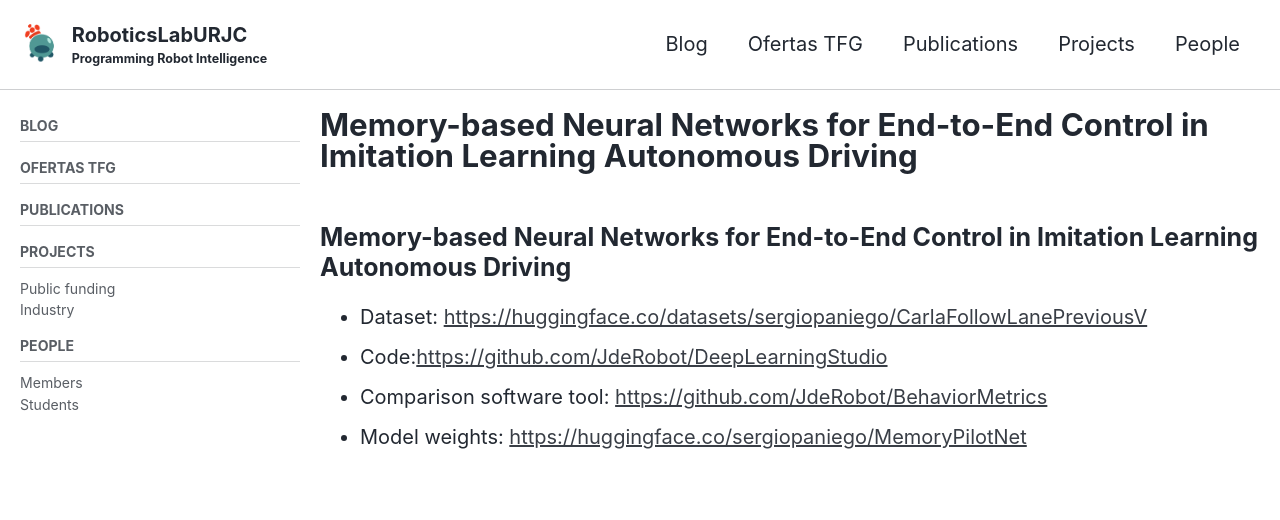
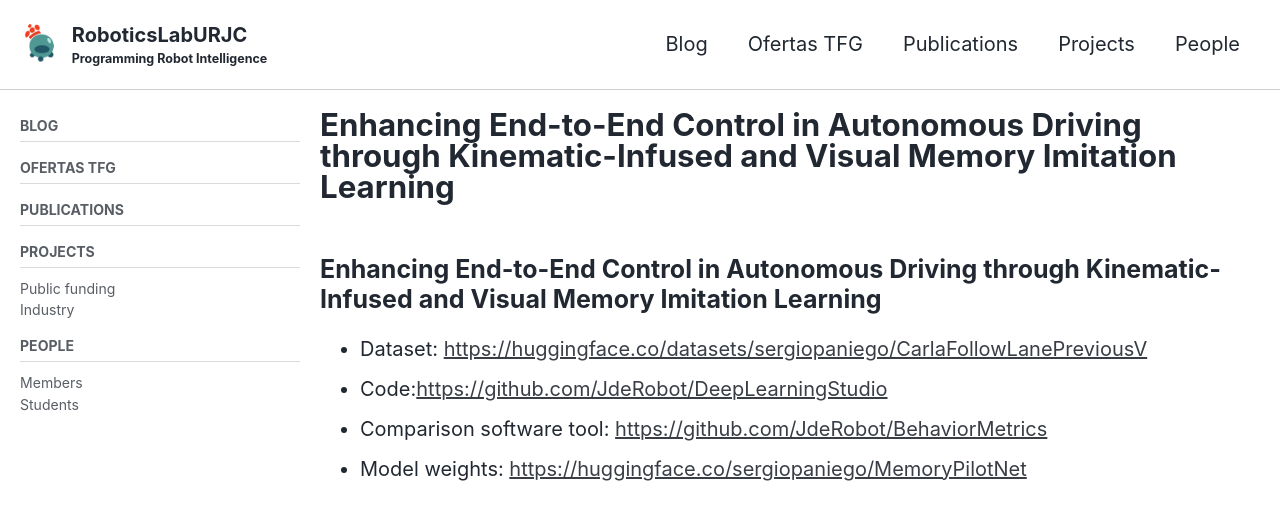
Before and after one commit to RoboticsLabURJC/RoboticsLabURJC.github.io, a Jekyll site: the page built from _pages/publications/2024/enhancing_end_to_end_control_in_autonomous_driving_through_kinematic_infused_and_visual_memory_imitation_learning.md, in a window 1280 px wide and 900 px high. Shown: the top 520 px of the window. Built offline with Jekyll 4.4.1, drawn with Linux system fonts in a browser that asks for light colours; cached includes are drawn as plain includes; nearby versions of some CDN libraries.

Commit message:
Updated visual memory and kinematic input paper page

```diff
--- a/_pages/publications/2023/memory_base_neural_networks_for_end_to_end_control_in_imitation_learning_autonomous_driving.md
+++ b/_pages/publications/2024/enhancing_end_to_end_control_in_autonomous_driving_through_kinematic_infused_and_visual_memory_imitation_learning.md
@@ -1,6 +1,6 @@
 ---
-permalink: /publications/2023/memory_base_neural_networks_for_end_to_end_control_in_imitation_learning_autonomous_driving
-title: "Memory-based Neural Networks for End-to-End Control in Imitation Learning Autonomous Driving"
+permalink: /publications/2023/enhancing_end_to_end_control_in_autonomous_driving_through_kinematic_infused_and_visual_memory_imitation_learning
+title: "Enhancing End-to-End Control in Autonomous Driving through Kinematic-Infused and Visual Memory Imitation Learning"
 
 sidebar:
   nav: "docs"
@@ -10,7 +10,7 @@ layout: archive
 classes: wide
 ---
 
-## Memory-based Neural Networks for End-to-End Control in Imitation Learning Autonomous Driving
+## Enhancing End-to-End Control in Autonomous Driving through Kinematic-Infused and Visual Memory Imitation Learning
 
 - Dataset: [https://huggingface.co/datasets/sergiopaniego/CarlaFollowLanePreviousV](https://huggingface.co/datasets/sergiopaniego/CarlaFollowLanePreviousV)
 - Code:[https://github.com/JdeRobot/DeepLearningStudio](https://github.com/JdeRobot/DeepLearningStudio)
```
